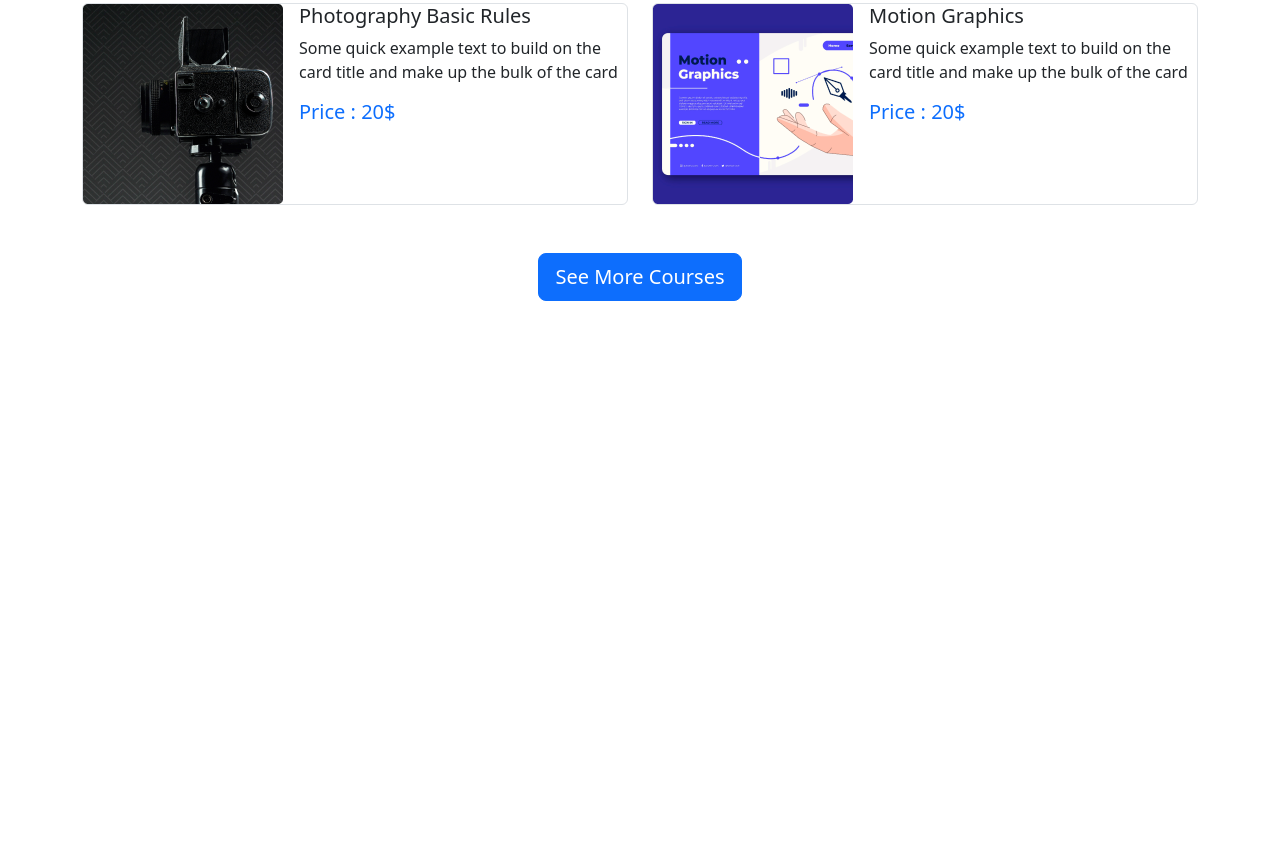
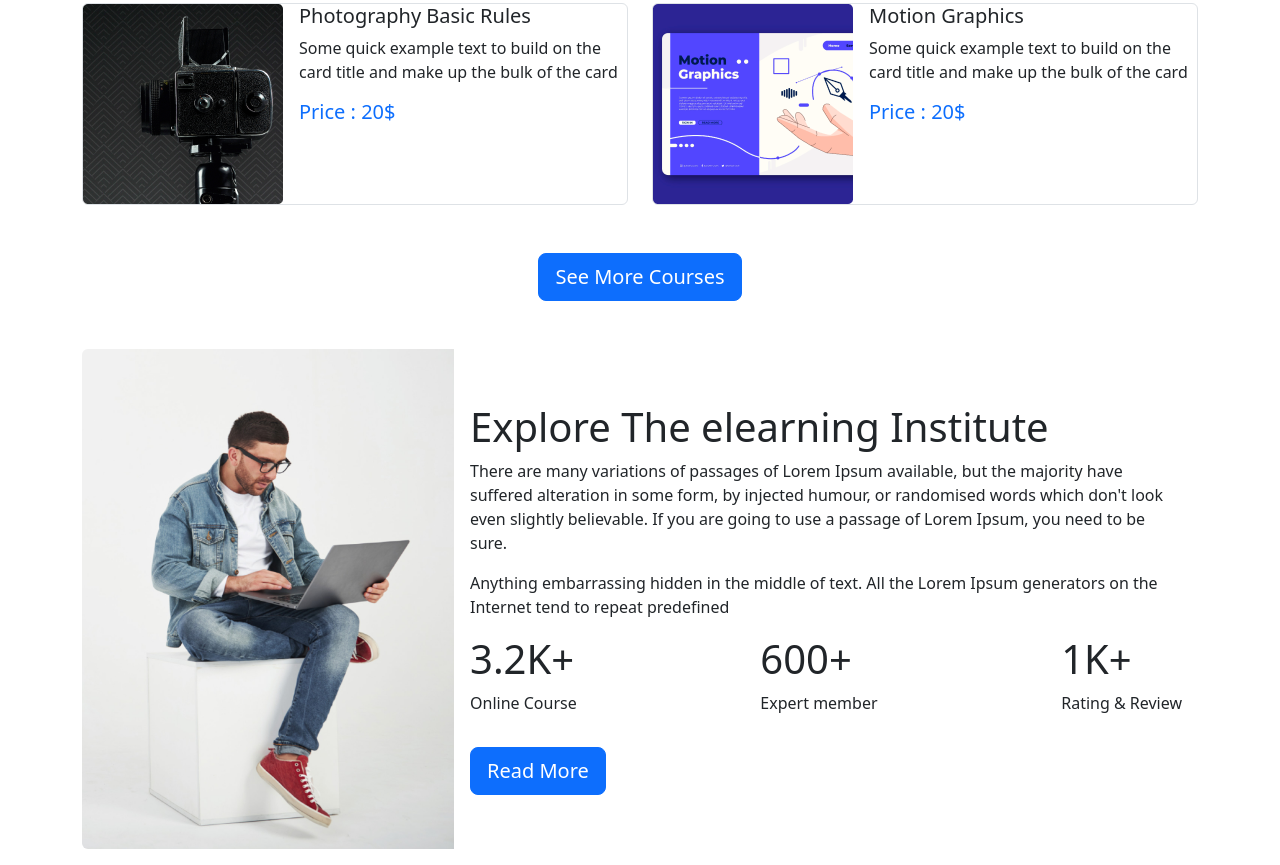
Before and after one commit to Ahmed-Tofayel/tech-school-assignment-3, a plain HTML site: page index.html in a window 1280 px wide. Shown: the part 1295-2160 px from the top of the page. Before the commit the page ends 1596 px from the top, so only its background shows below. Drawn offline with nearby package versions, Linux system fonts and the light colour scheme.

Commit message:
Explore the leraning section added

```diff
--- a/index.html
+++ b/index.html
@@ -233,6 +233,53 @@
             </div>
         </section>
         <!-- Course Section End -->
+        <!-- Explore the leraning section start -->
+        <section class="container mt-5">
+            <div class="card mb-3 border-0">
+                <div class="row g-0 d-flex align-items-center">
+                    <div class="col-md-4">
+                        <img src="images/working.png" class="img-fluid rounded-start" alt="...">
+                    </div>
+                    <div class="col-md-8">
+                        <div class="card-body">
+                            <div>
+                                <h1 class="card-title">Explore The elearning
+                                    Institute</h1>
+                            </div>
+                            <div>
+
+                                <p class="card-text">There are many variations of passages of Lorem Ipsum
+                                    available,
+                                    but the
+                                    majority have suffered alteration in some form, by injected humour, or
+                                    randomised words which don't look even slightly believable. If you are going
+                                    to use a passage of Lorem Ipsum, you need to be sure.</p>
+                                <p class="card-text">Anything embarrassing hidden in the middle of text. All the
+                                    Lorem Ipsum
+                                    generators on the Internet tend to repeat predefined</p>
+                            </div>
+                            <div class="d-flex justify-content-between mt-3">
+                                <div>
+                                    <h1>3.2K+</h1>
+                                    <p>Online Course</p>
+                                </div>
+                                <div>
+                                    <h1>600+</h1>
+                                    <p>Expert member</p>
+                                </div>
+                                <div>
+                                    <h1>1K+</h1>
+                                    <p>Rating & Review</p>
+                                </div>
+                            </div>
+                            <div class="btn btn-primary btn-lg mt-3">Read More
+                            </div>
+                        </div>
+                    </div>
+                </div>
+            </div>
+        </section>
+        <!-- Explore the leraning section end -->
     </main>
 
     <script src="https://cdn.jsdelivr.net/npm/bootstrap@5.2.0/dist/js/bootstrap.bundle.min.js"
```
